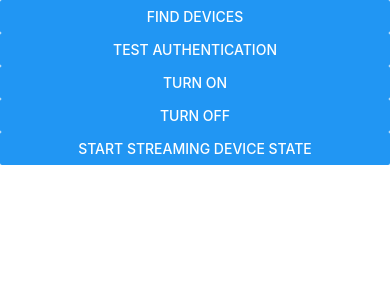
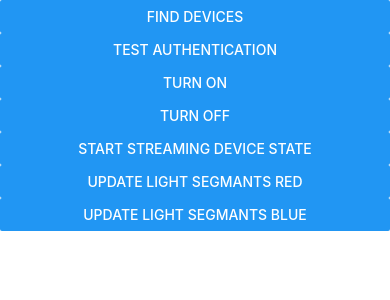
Before and after one commit to DBuckley0126/lumistage-native, a React Native app: screen / in a window 390 px wide. Shown: the top 300 px of the page. Built offline with nearby package versions, Linux system fonts and the light colour scheme.

Commit message:
Add DeviceSocketController socket close function

```diff
--- a/src/App.js
+++ b/src/App.js
@@ -122,6 +122,30 @@ const App = () => {
   //   manager.updateLightSegmants();
   // };
 
+  const updateLightSegmantsRed = () => {
+    const manager = managers[Object.keys(managers)[0]];
+    // eslint-disable-next-line no-restricted-syntax
+    for (const id of Object.keys(manager.device.lightSegmants)) {
+      manager.device.lightSegmants[id].red = 255;
+      manager.device.lightSegmants[id].green = 0;
+      manager.device.lightSegmants[id].blue = 0;
+      manager.device.lightSegmants[id].config = { ...manager.device.lightSegmants[id].config, transition: 1 };
+    }
+    console.log('Completed change to red');
+  };
+
+  const updateLightSegmantsBlue = () => {
+    const manager = managers[Object.keys(managers)[0]];
+    // eslint-disable-next-line no-restricted-syntax
+    for (const id of Object.keys(manager.device.lightSegmants)) {
+      manager.device.lightSegmants[id].red = 0;
+      manager.device.lightSegmants[id].green = 0;
+      manager.device.lightSegmants[id].blue = 255;
+      manager.device.lightSegmants[id].config = { ...manager.device.lightSegmants[id].config, transition: 10 };
+    }
+    console.log('Completed change to blue');
+  };
+
   return (
     <>
       <StatusBar barStyle="dark-content" />
@@ -155,24 +179,24 @@ const App = () => {
               }}
               title="Turn Off"
             />
-            {/* <Button
-              onPress={() => {
-                extStreamControl();
-              }}
-              title="Activate stream control"
-            /> */}
             <Button
               onPress={() => {
                 startStreamingDevice();
               }}
               title="Start streaming device state"
             />
-            {/* <Button
+            <Button
               onPress={() => {
-                updateLightSegmants();
+                updateLightSegmantsRed();
               }}
-              title="Update light segmants"
-            /> */}
+              title="Update light segmants RED"
+            />
+            <Button
+              onPress={() => {
+                updateLightSegmantsBlue();
+              }}
+              title="Update light segmants BLUE"
+            />
             { authenticating ? (
               <Text>Authenticating</Text>
             ) : null}
--- a/src/helpers/DeviceManager.js
+++ b/src/helpers/DeviceManager.js
@@ -150,8 +150,8 @@ class DeviceManager {
  * If extStreamControlActive is being set from false to true,
  * automatically activates validation process
  *
- * @param {boolean} activate Device is currently
- * allowing external stream control over socket connection
+ * @param {boolean} activate Sets if device is currently
+ * allowing external stream control over socket connection or not
  *
  * @return {Promise<boolean>} Returns resolved promise indicating if stream control is active
  *
@@ -161,8 +161,11 @@ class DeviceManager {
       // If paramater is being changed
       if (activate !== this.#extStreamControlActive) {
         // If paramater gets changed from false to true
-        if (this.#extStreamControlActive === false && activate) {
+        if (activate === true) {
           await this.activateStreamControlOnDevice();
+        } else {
+          await this.socketController.closeSocket();
+          this.socketController = null;
         }
         this.#extStreamControlActive = activate;
         this.save();
--- a/src/helpers/models/DeviceSocketController.js
+++ b/src/helpers/models/DeviceSocketController.js
@@ -40,6 +40,25 @@ class DeviceSocketController {
       console.warn('Failed to initialize DeviceSocketController');
       console.warn(err);
       this.initialized = false;
+    }
+  }
+
+  /**
+ * Closes socket connection and stop listening for data on it
+ *
+ * @returns {Promise}
+ */
+  async closeSocket() {
+    this.initialized = false;
+    try {
+      return new Promise((resolve) => {
+        this.socket.close(() => resolve());
+      });
+    } catch (err) {
+      console.warn('Failed to close socket connection');
+      console.warn(err);
+      this.initialized = false;
+      return Promise.reject(err);
     }
   }
 
```
